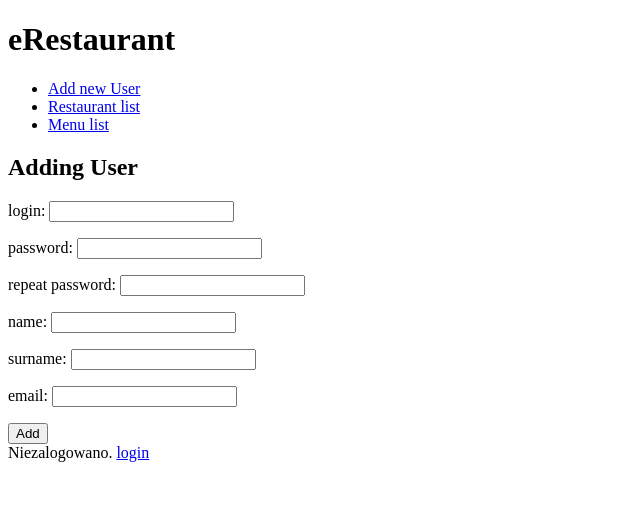
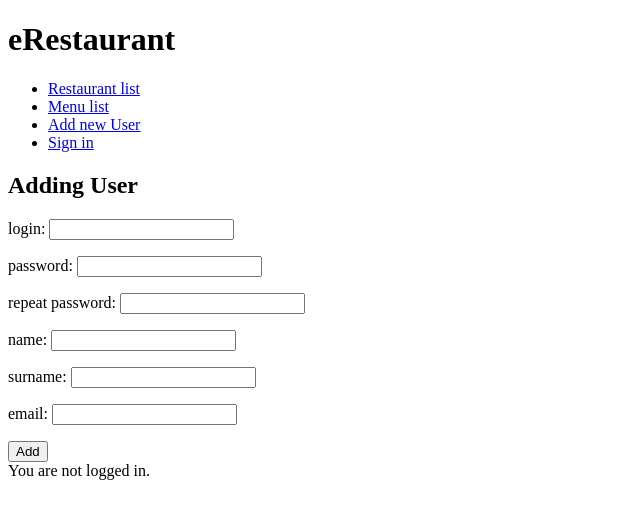
Before and after one commit to Lisikm/eRestaurant, a Django app: page /add_user/ in a window 1280 px wide. Shown: the top 519 px of the page, without its empty margins (0-640 px from the left). Run offline with Django 3.2, Linux system fonts and the light colour scheme.

Commit message:
cosmetics

```diff
--- a/eMenu/models.py
+++ b/eMenu/models.py
@@ -75,7 +75,7 @@ class Menu(models.Model):
     name = models.CharField(max_length=255, unique=True)
     description = models.CharField(max_length=255)
     add_date = models.DateField(auto_now_add=True)
-    mod_date = models.DateField(auto_now_add=True)
+    mod_date = models.DateField(auto_now=True)
     restaurant = models.ForeignKey(Restaurant, on_delete=models.CASCADE)
     user = models.ForeignKey(User, on_delete=models.CASCADE)
 
@@ -89,7 +89,7 @@ class Dish(models.Model):
     price = models.IntegerField()
     preparation_time = models.IntegerField()
     add_date = models.DateField(auto_now_add=True)
-    mod_date = models.DateField(auto_now_add=True)
+    mod_date = models.DateField(auto_now=True)
     is_wegetarian = models.BooleanField()
     menu = models.ManyToManyField(Menu)
     user = models.ForeignKey(User, on_delete=models.CASCADE)
--- a/eMenu/templates/home.html
+++ b/eMenu/templates/home.html
@@ -7,18 +7,22 @@
 <body>
     <h1>eRestaurant</h1>
     <ul>
-        <li><a href="{% url "add-user" %}">Add new User</a></li>
         <li><a href="{% url "restaurant-list" %}">Restaurant list</a></li>
         <li><a href="{% url "menu-list" %}">Menu list</a></li>
+         {% if user.is_authenticated %}
+             <li><a href="{% url "logout" %}">Log out</a></li>
+         {% else %}
+             <li><a href="{% url "add-user" %}">Add new User</a></li>
+             <li><a href="{% url "login" %}">Sign in</a></li>
+         {% endif %}
     </ul>
     {% block content %}
     {% endblock %}
     <footer>
         {% if user.is_authenticated %}
-            Zalogowano. ({{ user.username }})
-            <a href="{% url "logout" %}">logout</a>
+            You are logged in as: {{ user.username }}
         {% else %}
-            Niezalogowano. <a href="{% url "login" %}">login</a>
+            You are not logged in.
         {% endif %}
     </footer>
 </body>
```
Also changed, not shown: eMenu/migrations/0002_auto_20210308_1239.py (added).
